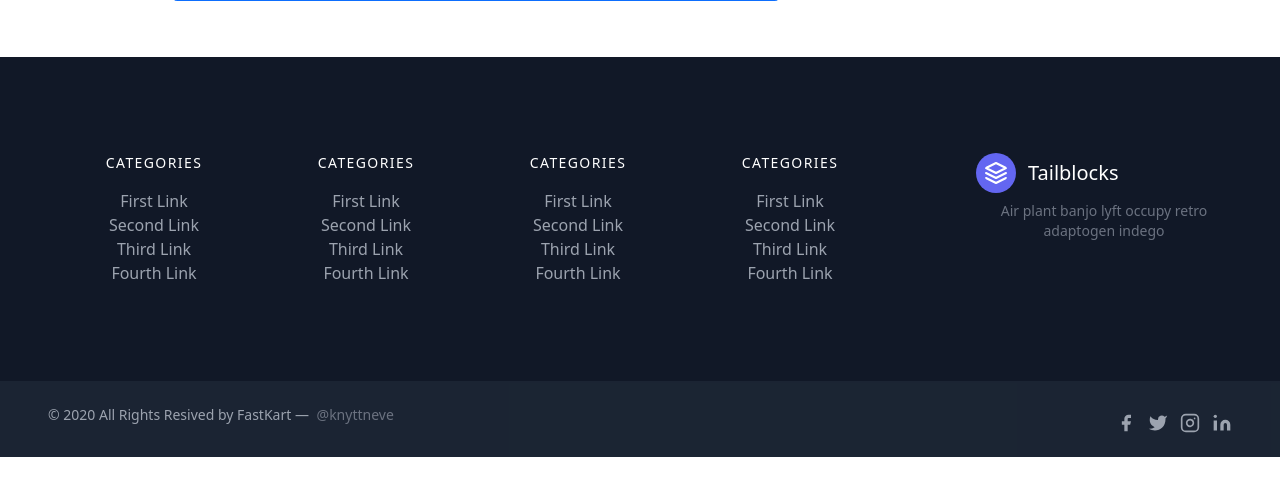
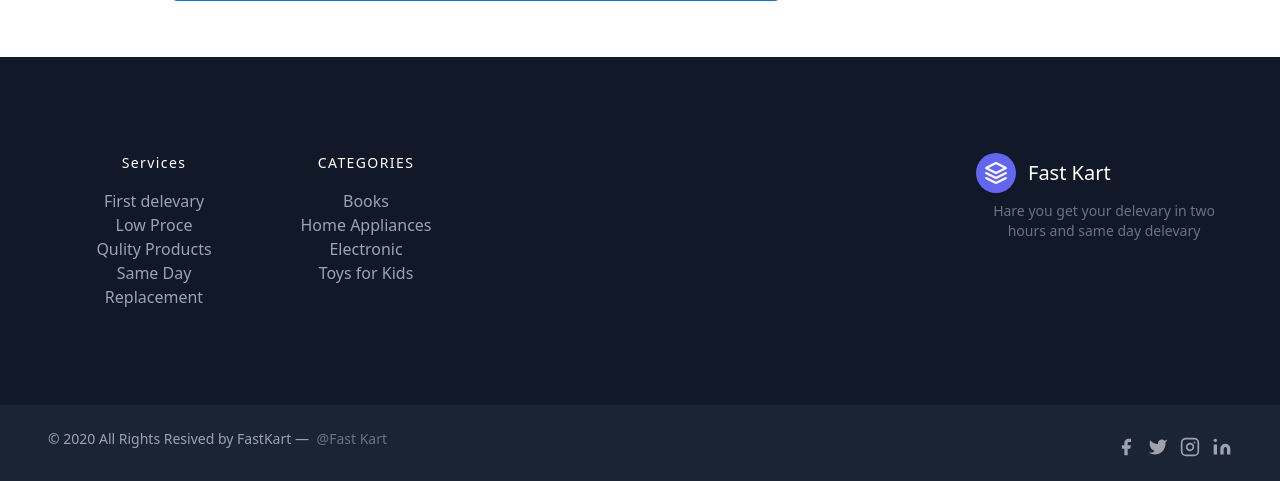
Before and after one commit to reo127/ecomm, a Django app: page /belling/ in a window 1280 px wide. Shown: the part 1142-1623 px from the top of the page. Before the commit the page ends 1599 px from the top, so only its background shows below. Run offline with Django 3.2, Linux system fonts and the light colour scheme.

Commit message:
Modefy footer ariya

```diff
--- a/templates/core/base.html
+++ b/templates/core/base.html
@@ -135,25 +135,25 @@
             viewBox="0 0 24 24">
             <path d="M12 2L2 7l10 5 10-5-10-5zM2 17l10 5 10-5M2 12l10 5 10-5"></path>
           </svg>
-          <span class="ml-3 text-xl">Tailblocks</span>
+          <span class="ml-3 text-xl">Fast Kart</span>
         </a>
-        <p class="mt-2 text-sm text-gray-500">Air plant banjo lyft occupy retro adaptogen indego</p>
+        <p class="mt-2 text-sm text-gray-500">Hare you get your delevary in two hours and same day delevary</p>
       </div>
       <div class="flex-grow flex flex-wrap md:pr-20 -mb-10 md:text-left text-center order-first">
         <div class="lg:w-1/4 md:w-1/2 w-full px-4">
-          <h2 class="title-font font-medium text-white tracking-widest text-sm mb-3">CATEGORIES</h2>
+          <h2 class="title-font font-medium text-white tracking-widest text-sm mb-3">Services</h2>
           <nav class="list-none mb-10">
             <li>
-              <a class="text-gray-400 hover:text-white">First Link</a>
+              <a class="text-gray-400 hover:text-white">First delevary</a>
             </li>
             <li>
-              <a class="text-gray-400 hover:text-white">Second Link</a>
+              <a class="text-gray-400 hover:text-white">Low Proce</a>
             </li>
             <li>
-              <a class="text-gray-400 hover:text-white">Third Link</a>
+              <a class="text-gray-400 hover:text-white">Qulity Products</a>
             </li>
             <li>
-              <a class="text-gray-400 hover:text-white">Fourth Link</a>
+              <a class="text-gray-400 hover:text-white">Same Day Replacement</a>
             </li>
           </nav>
         </div>
@@ -161,50 +161,16 @@
           <h2 class="title-font font-medium text-white tracking-widest text-sm mb-3">CATEGORIES</h2>
           <nav class="list-none mb-10">
             <li>
-              <a class="text-gray-400 hover:text-white">First Link</a>
+              <a class="text-gray-400 hover:text-white">Books</a>
             </li>
             <li>
-              <a class="text-gray-400 hover:text-white">Second Link</a>
+              <a class="text-gray-400 hover:text-white">Home Appliances</a>
             </li>
             <li>
-              <a class="text-gray-400 hover:text-white">Third Link</a>
+              <a class="text-gray-400 hover:text-white">Electronic</a>
             </li>
             <li>
-              <a class="text-gray-400 hover:text-white">Fourth Link</a>
-            </li>
-          </nav>
-        </div>
-        <div class="lg:w-1/4 md:w-1/2 w-full px-4">
-          <h2 class="title-font font-medium text-white tracking-widest text-sm mb-3">CATEGORIES</h2>
-          <nav class="list-none mb-10">
-            <li>
-              <a class="text-gray-400 hover:text-white">First Link</a>
-            </li>
-            <li>
-              <a class="text-gray-400 hover:text-white">Second Link</a>
-            </li>
-            <li>
-              <a class="text-gray-400 hover:text-white">Third Link</a>
-            </li>
-            <li>
-              <a class="text-gray-400 hover:text-white">Fourth Link</a>
-            </li>
-          </nav>
-        </div>
-        <div class="lg:w-1/4 md:w-1/2 w-full px-4">
-          <h2 class="title-font font-medium text-white tracking-widest text-sm mb-3">CATEGORIES</h2>
-          <nav class="list-none mb-10">
-            <li>
-              <a class="text-gray-400 hover:text-white">First Link</a>
-            </li>
-            <li>
-              <a class="text-gray-400 hover:text-white">Second Link</a>
-            </li>
-            <li>
-              <a class="text-gray-400 hover:text-white">Third Link</a>
-            </li>
-            <li>
-              <a class="text-gray-400 hover:text-white">Fourth Link</a>
+              <a class="text-gray-400 hover:text-white">Toys for Kids</a>
             </li>
           </nav>
         </div>
@@ -214,7 +180,7 @@
       <div class="container mx-auto py-4 px-5 flex flex-wrap flex-col sm:flex-row">
         <p class="text-gray-400 text-sm text-center sm:text-left">© 2020 All Rights Resived by FastKart —
           <a href="https://twitter.com/knyttneve" class="text-gray-500 ml-1" rel="noopener noreferrer"
-            target="_blank">@knyttneve</a>
+            target="_blank">@Fast Kart</a>
         </p>
         <span class="inline-flex sm:ml-auto sm:mt-0 mt-2 justify-center sm:justify-start">
           <a class="text-gray-400">
```
